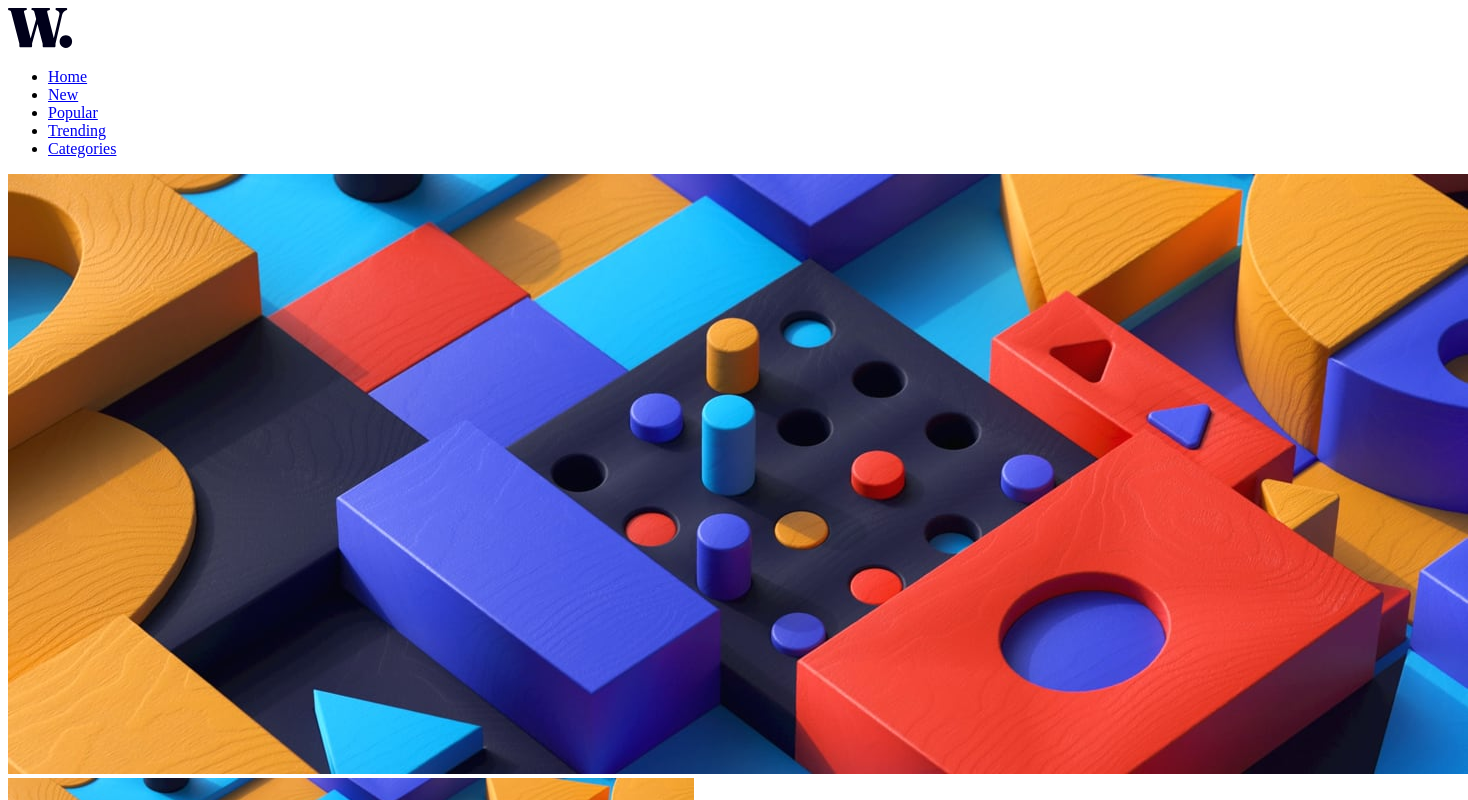
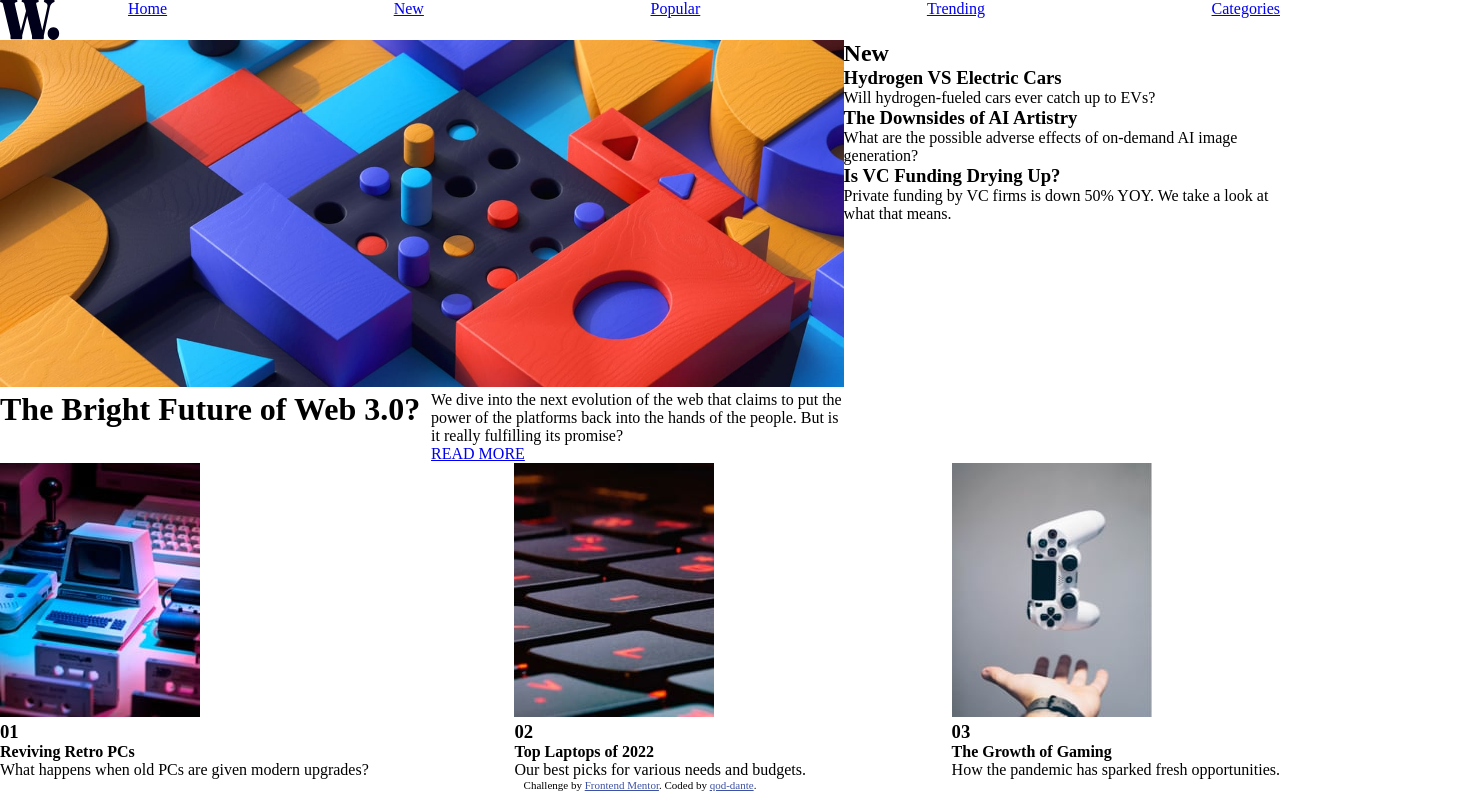
Before and after one commit to qod-dante/News-Hompage-by-qod-dante, a plain HTML site: page index.html in a window 1280 px wide. Shown: the top 800 px of the page, 1468 px wide, since content can reach past the window. Drawn offline with Linux system fonts and the light colour scheme.

Commit message:
Grid Layout Completed. Somewhat.

```diff
--- a/index.html
+++ b/index.html
@@ -5,7 +5,7 @@
   <meta name="viewport" content="width=device-width, initial-scale=1.0">
   <link rel="icon" type="image/png" sizes="32x32" href="./images/favicon-32x32.png">
   <link rel="stylesheet" href="./style.css">
-  <title>Frontend Mentor | News homepage</title>
+  <title>Frontend Mentor | News Homepage</title>
 </head>
 <body>
   <header>
@@ -35,7 +35,7 @@
       </p>
       <a href="#" class="read-more btn">READ MORE</a>
     </div>
-    <aside class="new-section">
+    <aside class="new-aside-section">
       <h2>New</h2>
       <div class="cars-block">
         <h3>Hydrogen VS Electric Cars</h3>
--- a/style.css
+++ b/style.css
@@ -1,2 +1,115 @@
-.attribution { font-size: 11px; text-align: center; }
-.attribution a { color: hsl(228, 45%, 44%); }
+
+* {
+    box-sizing: border-box;
+    margin: 0;
+    padding: 0;
+    list-style-type: none;
+}
+
+/*
+max-width: 1440px
+min-width: 375px
+Soft-Red hsl(5, 85%, 63%)
+Soft orange: hsl(35, 77%, 62%)
+Body's Background Off-white: hsl(36, 100%, 99%)
+Navigation Dark grayish blue: hsl(236, 13%, 42%)
+New section Very dark blue: hsl(240, 100%, 5%)
+paragraph font-size: 15px
+https://fonts.google.com/specimen/Inter
+weights: 400, 700, 800
+*/
+
+/*
+=#=#=#=#=#=#=#=#=#=#=#=#=#=#=#=#=#=#=#=# Grid Layout =#=#=#=#=#=#=#=#=#=#=#=#=#=#=#=#=#=#=#=#
+*/
+.block-image-mobile {
+    display: none;
+}
+
+body {
+    display: grid;
+    grid-template-columns: 1fr 1fr 1fr;
+    grid-template-areas:
+    'header header header'
+    'main main main'
+    'attribution attribution attribution';
+    max-width: 100vw;
+    height: auto;
+}
+
+header {
+    grid-area: header;
+    display: grid;
+    grid-template-areas: 'logo nav-container';
+    grid-template-columns: 1fr 9fr;
+    width: 100%;
+}
+
+.logo {
+    grid-area: logo;
+    width: 60px;
+    height: 40px;
+}
+
+.nav-container {
+    grid-area: nav-container;
+    width: 100%;
+    display: grid;
+}
+
+.nav-list {
+    display: grid;
+    grid-template-columns: auto auto auto auto auto;
+    justify-content: space-between;
+}
+
+main {
+    grid-area: main;
+    display: grid;
+    grid-template-areas:
+    'block-image-container block-image-container new-aside-section'
+    'bright-future read-more-container new-aside-section'
+    'tech-trio-block tech-trio-block tech-trio-block';
+}
+
+.block-image-container {
+    grid-area: block-image-container;
+    width: 100%;
+}
+
+.block-image-container img {
+    width: 100%;
+    height: auto;
+}
+
+.new-aside-section {
+    grid-area: new-aside-section;
+    max-height: 100%;
+    width: 100%;
+}
+
+.bright-future {
+    grid-area: bright-future;
+}
+
+.read-more-container {
+    grid-area: read-more-container;
+}
+
+.tech-trio-block {
+    grid-area: tech-trio-block;
+    justify-content: space-between;
+    display: grid;
+    grid-template: auto / auto auto auto;
+    grid-auto-columns: 1fr;
+}
+
+.attribution {
+    font-size: 11px;
+    text-align: center;
+    grid-area: attribution;
+}
+
+.attribution a {
+    color: hsl(228, 45%, 44%);
+}
```
Lines whose indentation alone changed are shown as unchanged.
